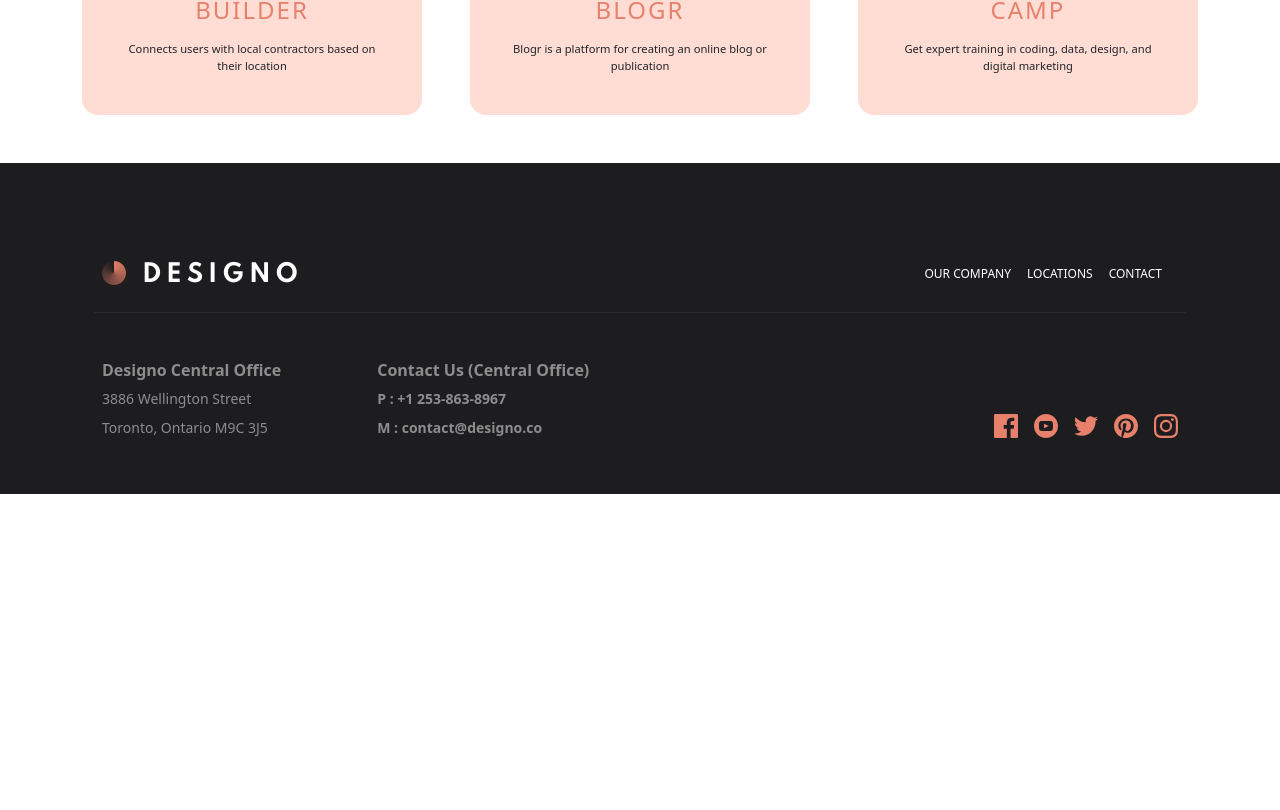
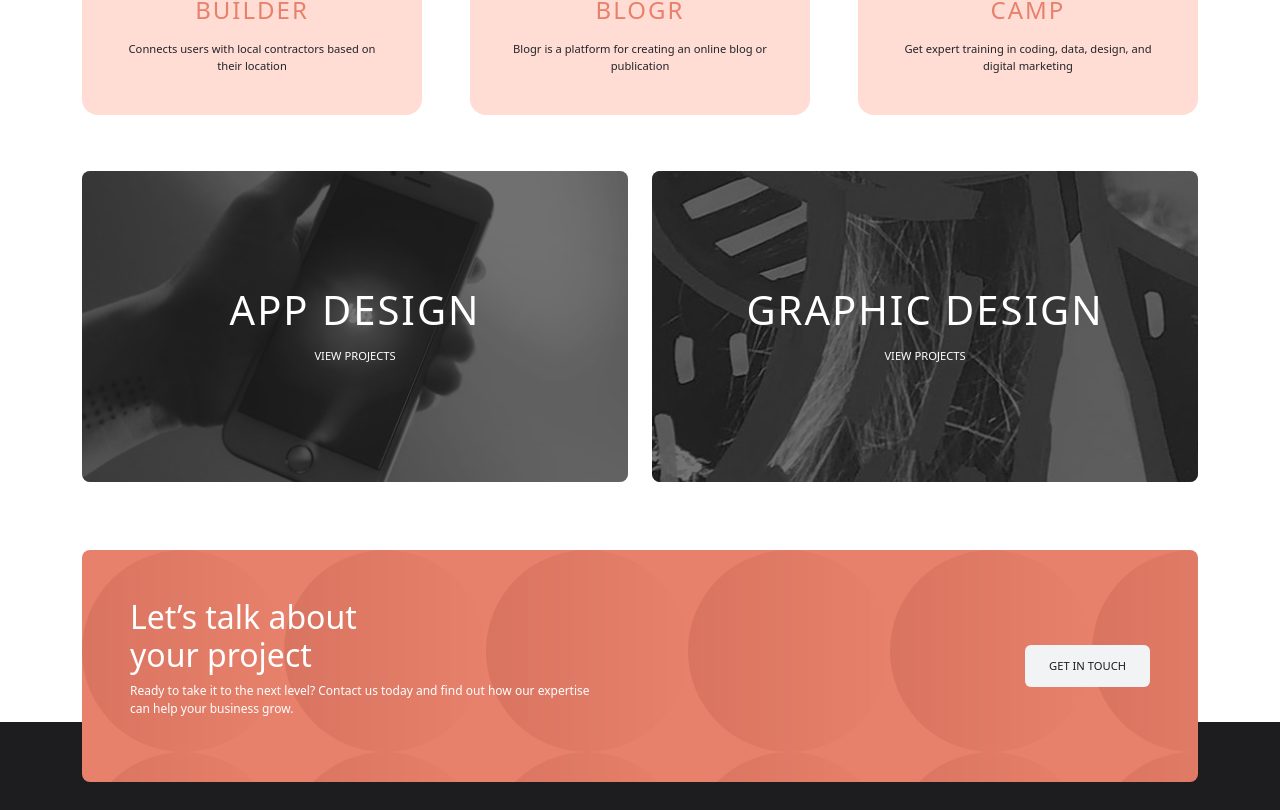
Before and after one commit to ShaimaaAKamal/designo, a React (Create React App) app: page /web in a window 1280 px wide. Shown: the part 1170-1980 px from the top of the page. Before the commit the page ends 1664 px from the top, so only its background shows below. Built offline with nearby package versions, Linux system fonts and the light colour scheme.

Commit message:
add images

```diff
--- a/src/Components/WebDesign/WebDesign.jsx
+++ b/src/Components/WebDesign/WebDesign.jsx
@@ -2,6 +2,14 @@ import React from 'react';
 import DesignHeading from '../DesgnHeading/DesignHeading';
 import DesignCards from '../DesignCards/DesignCards';
 import importAll from '../../js/images';
+import HomeCard from '../HomeCard/HomeCard';
+import LetsTalk from '../LetsTalk/LetsTalk';
+import appLarge from '../../assets/home/desktop/image-app-design.jpg';
+import graphic from '../../assets/home/desktop/image-graphic-design.jpg';
+import appMedium from '../../assets/home/tablet/image-app-design.jpg';
+import graphicMedium from '../../assets/home/tablet/image-graphic-design.jpg';
+import appSmall from '../../assets/home/mobile/image-app-design.jpg';
+import graphicSmall from '../../assets/home/mobile/image-graphic-design.jpg';
 
 export default function WebDesign() {
    const designTitles=['EXPRESS','TRANSFER','PHOTON','BUILDER','BLOGR','CAMP']
@@ -16,6 +24,15 @@ export default function WebDesign() {
             and bring memorable brand experiences.
       </DesignHeading>
       <DesignCards images={images} titles={designTitles} messages={designMessages}/>
+      <div className="row gy-4 py-2">
+                <div className="col-lg-6">
+                    <HomeCard Large={appLarge} Medium={appMedium} Small={appSmall} title='app design' route='app' />
+                </div>
+                <div className="col-lg-6">
+                    <HomeCard Large={graphic} Medium={graphicMedium} Small={graphicSmall} title='graphic design' route='graphic' />
+                </div>
+      </div>
+      <LetsTalk/>
     </div>
   )
 }
```
